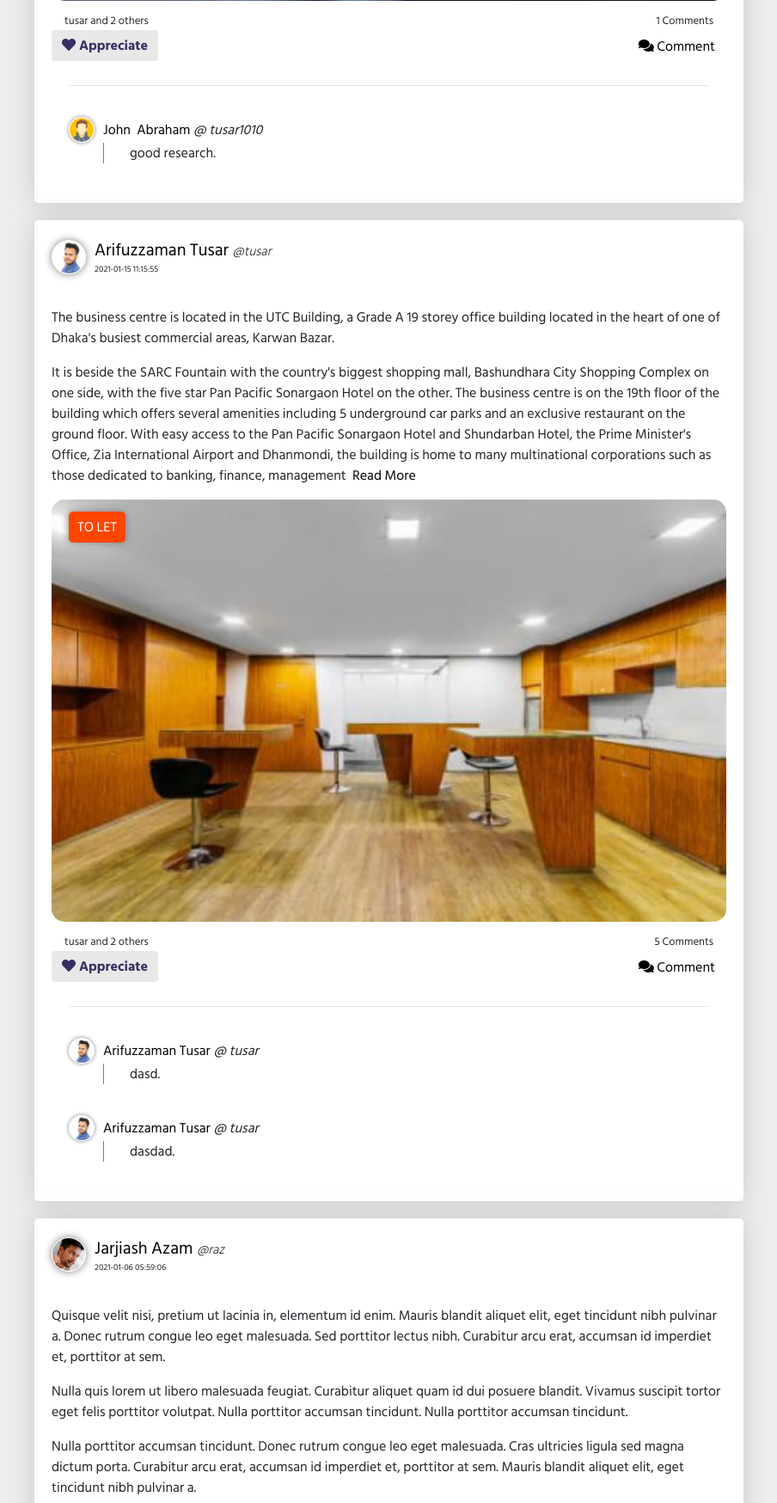
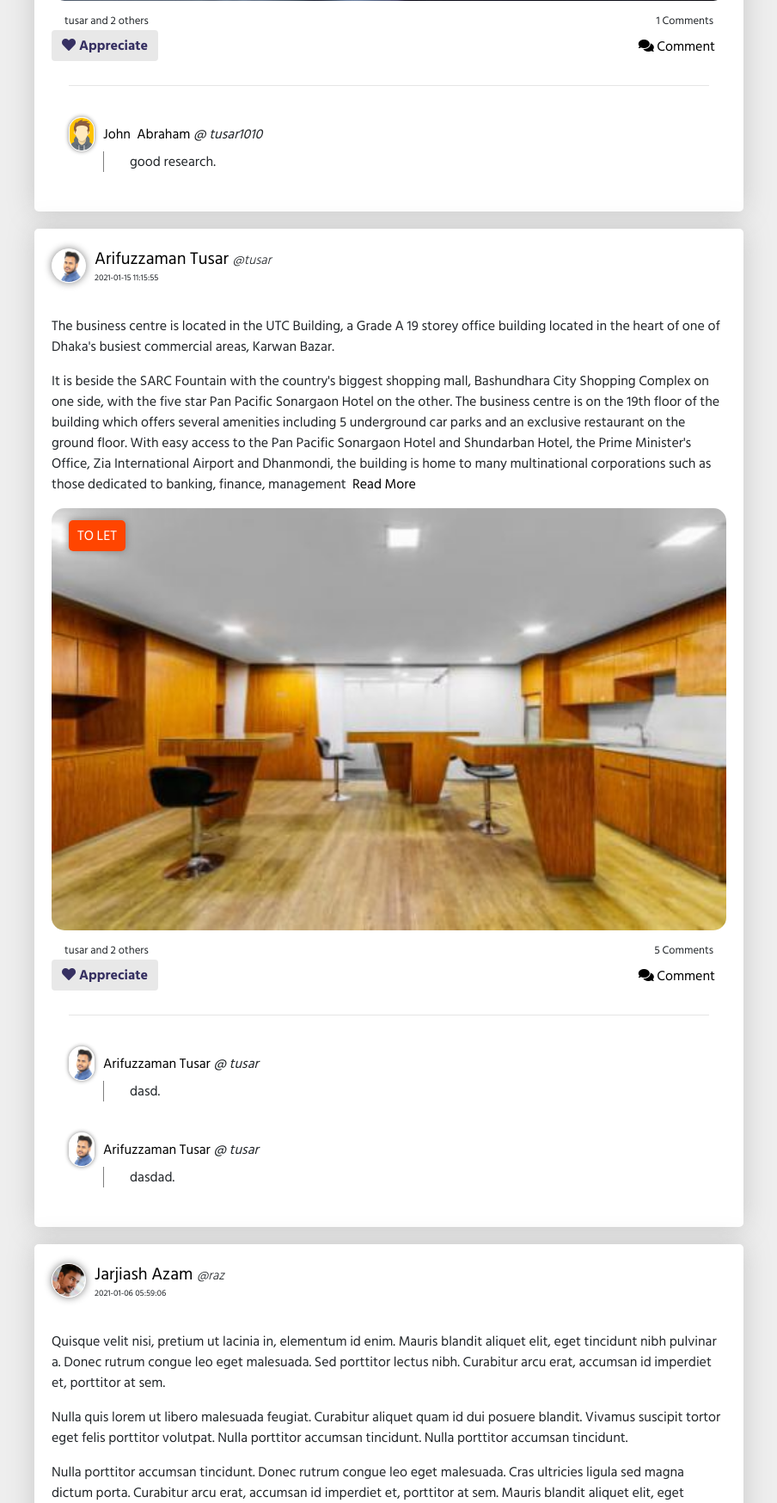
Before and after one commit to ArifuzzamanTusar/locally-php, a PHP site: page / in a window 1280 px wide. Shown: the part 1151-2899 px from the top of the page at 86% size, without its empty margins (45-949 px from the left). Run offline with PHP 8.4, Linux system fonts and the light colour scheme; a user stored in the database is signed in; data comes from the database, SQL or seed files in the repository; data that the repository does not hold is empty; a stand-in replaces the project's code that opens the database connection.

Commit message:
Update style.css

```diff
--- a/css/style.css
+++ b/css/style.css
@@ -130,6 +130,12 @@ body {
   padding: 20px;
 
   box-shadow: 0px 0px 30px rgba(128, 128, 128, 0.356);
+}
+.single_post .single_author_avater_img{
+  height: 40px;
+  width: 40px;
+  object-fit: cover;
+  object-position: center;
 }
 .single_author_name {
   font-size: 20px;
```
